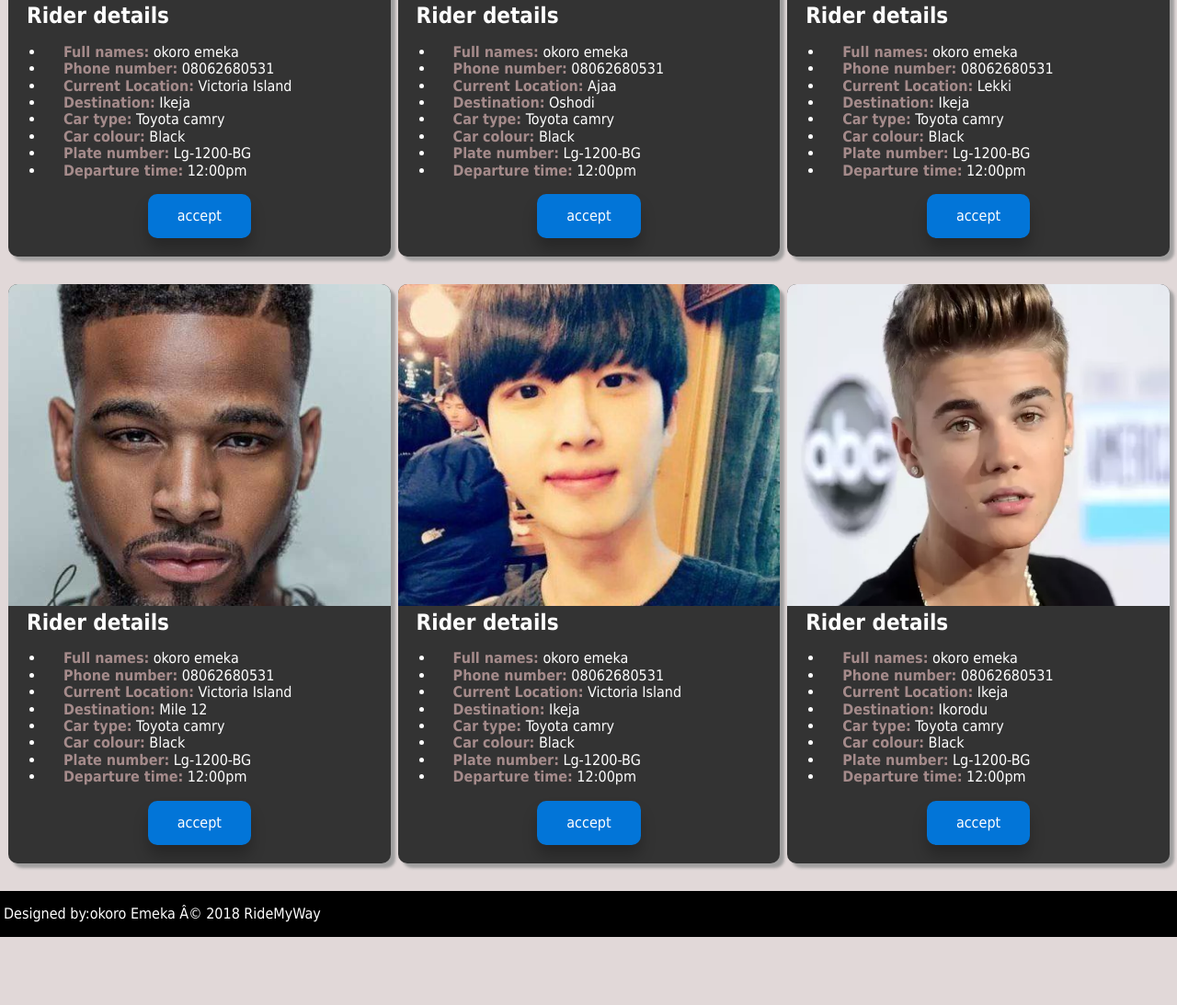
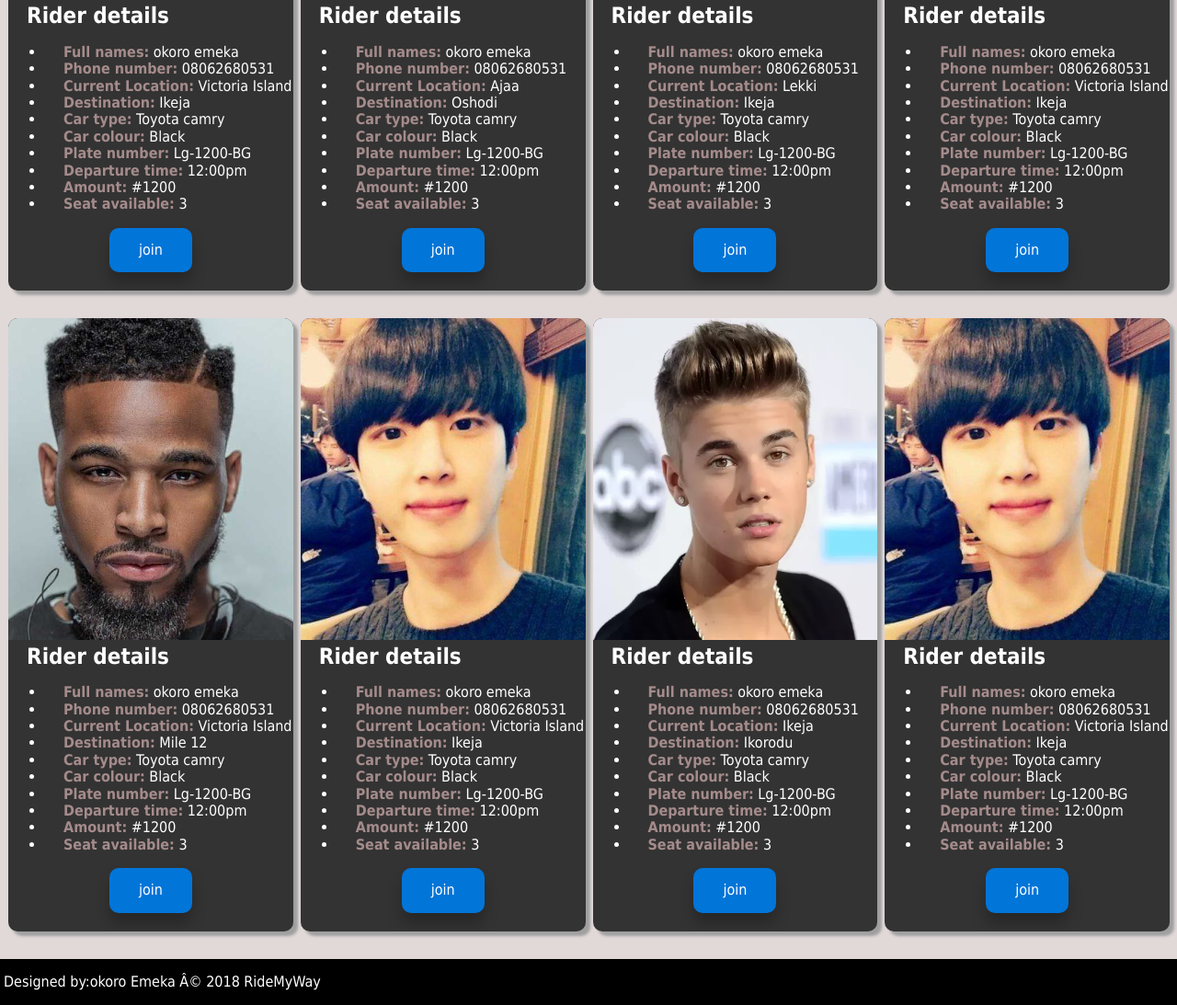
Before and after one commit to okoroemeka/Ride-my-way, a plain HTML site: page UI/availableRides.html in a window 1280 px wide. Shown: the part 816-1909 px from the top of the page at 92% size. Before the commit the page ends 1835 px from the top, so only its background shows below. Drawn offline with nearby package versions, Linux system fonts and the light colour scheme.

Commit message:
fix(available rides page):change button text
- change the button text on the riders cards from accept to join ride

[Delivers #158662279]

```diff
--- a/UI/availableRides.html
+++ b/UI/availableRides.html
@@ -41,7 +41,7 @@
 
 			<!-- card area -->
 			<div class="row cards-container">
-				<div class="col-4 cards-area">
+				<div class="col-3 cards-area">
 					<div class="row">
 						<div class="col-12 card">
 							<img class="Rider-image" src="images/image1.jpg" alt="rider image">
@@ -57,17 +57,19 @@
 									<li ><span class="facts">Car colour:</span>   Black</li>
 									<li ><span class="facts">Plate number:</span> Lg-1200-BG</li>
 									<li ><span class="facts">Departure time:</span> 12:00pm</li>
+									<li ><span class="facts">Amount:</span> #1200 </li>
+									<li ><span class="facts">Seat available:</span> 3 </li>
 								</ul>
 							</div>
 							<div class="row">
 								<div class="col-12" style="text-align: center; padding-bottom: 20px">
-									<a href="request.html"><button type="button" class="button">accept</button></a>
+									<a href="request.html"><button type="button" class="button">join</button></a>
 								</div>
 							</div>
 						</div>
 					</div>
 				</div>
-				<div class="col-4 cards-area">
+				<div class="col-3 cards-area">
 					<div class="row">
 						<div class="col-12 card">
 							<img class="Rider-image" src="images/image3.jpg" alt="rider image">
@@ -83,17 +85,19 @@
 									<li ><span class="facts">Car colour:</span>   Black</li>
 									<li ><span class="facts">Plate number:</span> Lg-1200-BG</li>
 									<li ><span class="facts">Departure time:</span> 12:00pm</li>
+									<li ><span class="facts">Amount:</span> #1200 </li>
+									<li ><span class="facts">Seat available:</span> 3 </li>
 								</ul>
 							</div>
 							<div class="row">
 								<div class="col-12" style="text-align: center; padding-bottom: 20px">
-									<a href="request.html"><button type="button" class="button">accept</button></a>
+									<a href="request.html"><button type="button" class="button">join</button></a>
 								</div>
 							</div>
 						</div>
 					</div>
 				</div>
-				<div class="col-4 cards-area">
+				<div class="col-3 cards-area">
 					<div class="row">
 						<div class="col-12 card">
 							<img class="Rider-image" src="images/image2.png" alt="rider image">
@@ -109,12 +113,42 @@
 									<li ><span class="facts">Car colour:</span>   Black</li>
 									<li ><span class="facts">Plate number:</span> Lg-1200-BG</li>
 									<li ><span class="facts">Departure time:</span> 12:00pm</li>
+									<li ><span class="facts">Amount:</span> #1200 </li>
+									<li ><span class="facts">Seat available:</span> 3 </li>
 								</ul>
 							</div>
 							<!-- Row 2 card area -->
 							<div class="row">
 								<div class="col-12" style="text-align: center; padding-bottom: 20px">
-									<a href="request.html"><button type="button" class="button">accept</button></a>
+									<a href="request.html"><button type="button" class="button">join</button></a>
+								</div>
+							</div>
+						</div>
+					</div>
+				</div>
+				<div class="col-3 cards-area">
+					<div class="row">
+						<div class="col-12 card">
+							<img class="Rider-image" src="images/image1.jpg" alt="rider image">
+							<div class="person-details">
+								<p class="interesting-facts">Rider details</p>
+								<ul>
+									<!-- Riders details go here -->
+									<li><span class="facts">Full names:</span>    okoro emeka</li>
+									<li ><span class="facts">Phone number:</span> 08062680531</li>
+									<li ><span class="facts">Current Location:</span>     Victoria Island</li>
+									<li ><span class="facts">Destination:</span>  Ikeja</li>
+									<li ><span class="facts">Car type:</span>     Toyota camry</li>
+									<li ><span class="facts">Car colour:</span>   Black</li>
+									<li ><span class="facts">Plate number:</span> Lg-1200-BG</li>
+									<li ><span class="facts">Departure time:</span> 12:00pm</li>
+									<li ><span class="facts">Amount:</span> #1200 </li>
+									<li ><span class="facts">Seat available:</span> 3 </li>
+								</ul>
+							</div>
+							<div class="row">
+								<div class="col-12" style="text-align: center; padding-bottom: 20px">
+									<a href="request.html"><button type="button" class="button">join</button></a>
 								</div>
 							</div>
 						</div>
@@ -122,7 +156,7 @@
 				</div>
 			</div>
 			<div class="row cards-container">
-				<div class="col-4 cards-area">
+				<div class="col-3 cards-area">
 					<div class="row">
 						<div class="col-12 card">
 							<img class="Rider-image" src="images/image3.jpg" alt="rider image">
@@ -138,17 +172,19 @@
 									<li ><span class="facts">Car colour:</span>   Black</li>
 									<li ><span class="facts">Plate number:</span> Lg-1200-BG</li>
 									<li ><span class="facts">Departure time:</span> 12:00pm</li>
+									<li ><span class="facts">Amount:</span> #1200 </li>
+									<li ><span class="facts">Seat available:</span> 3 </li>
 								</ul>
 							</div>
 							<div class="row">
 								<div class="col-12" style="text-align: center; padding-bottom: 20px">
-									<a href="request.html"><button type="button" class="button">accept</button></a>
+									<a href="request.html"><button type="button" class="button">join</button></a>
 								</div>
 							</div>
 						</div>
 					</div>
 				</div>
-				<div class="col-4 cards-area">
+				<div class="col-3 cards-area">
 					<div class="row">
 						<div class="col-12 card">
 							<img class="Rider-image" src="images/image1.jpg" alt="rider image">
@@ -164,17 +200,19 @@
 									<li ><span class="facts">Car colour:</span>   Black</li>
 									<li ><span class="facts">Plate number:</span> Lg-1200-BG</li>
 									<li ><span class="facts">Departure time:</span> 12:00pm</li>
+									<li ><span class="facts">Amount:</span> #1200 </li>
+									<li ><span class="facts">Seat available:</span> 3 </li>
 								</ul>
 							</div>
 							<div class="row">
 								<div class="col-12" style="text-align: center; padding-bottom: 20px">
-									<a href="request.html"><button type="button" class="button">accept</button></a>
+									<a href="request.html"><button type="button" class="button">join</button></a>
 								</div>
 							</div>
 						</div>
 					</div>
 				</div>
-				<div class="col-4 cards-area">
+				<div class="col-3 cards-area">
 					<div class="row">
 						<div class="col-12 card">
 							<img class="Rider-image" src="images/image2.png" alt="rider image">
@@ -190,11 +228,41 @@
 									<li ><span class="facts">Car colour:</span>   Black</li>
 									<li ><span class="facts">Plate number:</span> Lg-1200-BG</li>
 									<li ><span class="facts">Departure time:</span> 12:00pm</li>
+									<li ><span class="facts">Amount:</span> #1200 </li>
+									<li ><span class="facts">Seat available:</span> 3 </li>
 								</ul>
 							</div>
 							<div class="row">
 								<div class="col-12" style="text-align: center; padding-bottom: 20px">
-									<a href="request.html"><button type="button" class="button">accept</button></a>
+									<a href="request.html"><button type="button" class="button">join</button></a>
+								</div>
+							</div>
+						</div>
+					</div>
+				</div>
+				<div class="col-3 cards-area">
+					<div class="row">
+						<div class="col-12 card">
+							<img class="Rider-image" src="images/image1.jpg" alt="rider image">
+							<div class="person-details">
+								<p class="interesting-facts">Rider details</p>
+								<ul>
+									<!-- Riders details go here -->
+									<li><span class="facts">Full names:</span>    okoro emeka</li>
+									<li ><span class="facts">Phone number:</span> 08062680531</li>
+									<li ><span class="facts">Current Location:</span>     Victoria Island</li>
+									<li ><span class="facts">Destination:</span>  Ikeja</li>
+									<li ><span class="facts">Car type:</span>     Toyota camry</li>
+									<li ><span class="facts">Car colour:</span>   Black</li>
+									<li ><span class="facts">Plate number:</span> Lg-1200-BG</li>
+									<li ><span class="facts">Departure time:</span> 12:00pm</li>
+									<li ><span class="facts">Amount:</span> #1200 </li>
+									<li ><span class="facts">Seat available:</span> 3 </li>
+								</ul>
+							</div>
+							<div class="row">
+								<div class="col-12" style="text-align: center; padding-bottom: 20px">
+									<a href="request.html"><button type="button" class="button">join</button></a>
 								</div>
 							</div>
 						</div>
```
